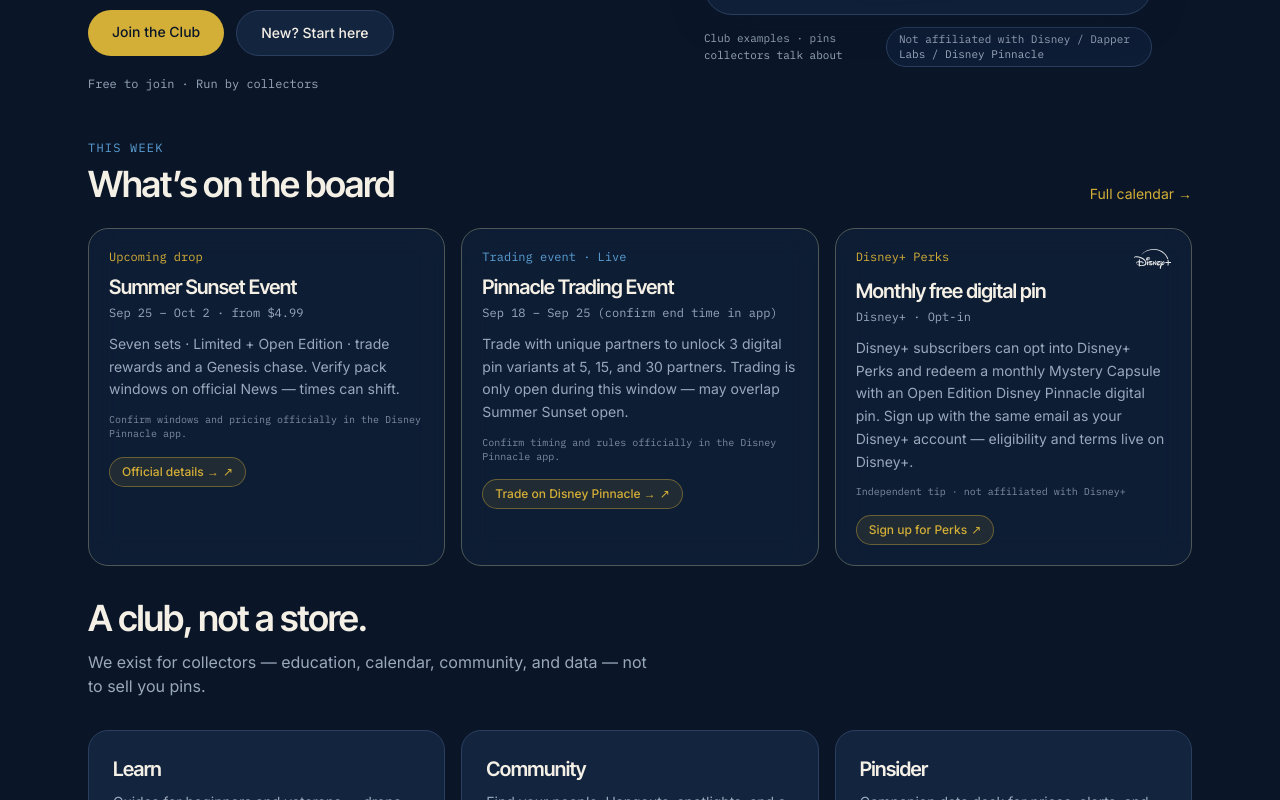
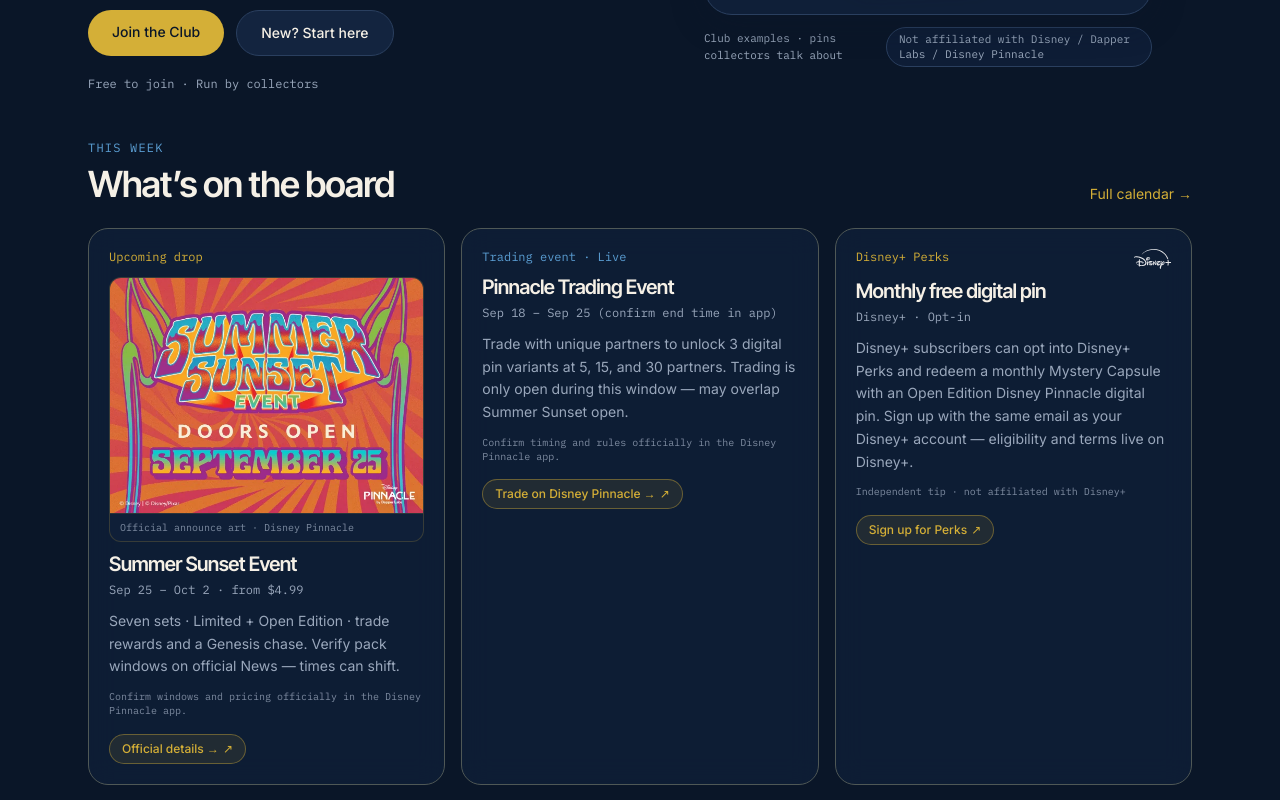
Before and after one commit to Pinsider411/digitalpinclub, a Next.js app: page / in a window 1280 px wide. Shown: the part 518-1318 px from the top of the page. Built offline with nearby package versions, Linux system fonts and the light colour scheme.

Commit message:
Preview: Summer Sunset with official announce art
Same text as no-art preview, plus announce hero (webp + png)
on homepage thisWeek card and calendar featured row. Optional
imageSrc/caption on cards; cite official Disney Pinnacle art.
Preview only — do not merge.

```diff
--- a/src/app/calendar/page.tsx
+++ b/src/app/calendar/page.tsx
@@ -54,6 +54,20 @@
           <ul className="space-y-3">
             {calendarEvents.map((event) => (
               <li key={event.id} className="card border-accent/30 p-5 sm:p-6">
+                <div className="flex flex-col gap-4 sm:flex-row sm:items-start">
+                  {event.imageSrc ? (
+                    <div className="w-full shrink-0 overflow-hidden rounded-xl border border-accent/20 bg-surface sm:w-36">
+                      {/* eslint-disable-next-line @next/next/no-img-element */}
+                      <img
+                        src={event.imageSrc}
+                        alt={event.imageAlt ?? event.title}
+                        width={600}
+                        height={450}
+                        className="aspect-[4/3] w-full object-cover"
+                      />
+                    </div>
+                  ) : null}
+                  <div className="min-w-0 flex-1">
                 <div className="flex flex-wrap items-center gap-2">
                   <span
                     className={`rounded-full border px-2.5 py-0.5 font-mono text-[11px] ${
@@ -92,6 +106,8 @@
                       {event.secondaryCta ?? "Source"} ↗
                     </a>
                   ) : null}
+                </div>
+                  </div>
                 </div>
               </li>
             ))}
--- a/src/app/page.tsx
+++ b/src/app/page.tsx
@@ -14,6 +14,10 @@
   body: string;
   href?: string;
   logoSrc?: string;
+  /** Optional hero thumb (event announce art) */
+  imageSrc?: string;
+  imageAlt?: string;
+  imageCaption?: string;
   cta?: string;
   note?: string;
   /** Live chip styling (text-live) */
@@ -25,6 +29,9 @@
     meta: "Sep 25 – Oct 2 · from $4.99",
     body: "Seven sets · Limited + Open Edition · trade rewards and a Genesis chase. Verify pack windows on official News — times can shift.",
     href: "https://disneypinnacle.com/news/summer-sunset-event",
+    imageSrc: "/events/summer-sunset/announce.webp",
+    imageAlt: "Summer Sunset Event official announce art",
+    imageCaption: "Official announce art · Disney Pinnacle",
     cta: "Official details →",
     note: "Confirm windows and pricing officially in the Disney Pinnacle app.",
   },
@@ -159,6 +166,23 @@
                   />
                 ) : null}
               </div>
+              {card.imageSrc ? (
+                <figure className="mt-3 overflow-hidden rounded-xl border border-accent/20 bg-surface">
+                  {/* eslint-disable-next-line @next/next/no-img-element */}
+                  <img
+                    src={card.imageSrc}
+                    alt={card.imageAlt ?? card.title}
+                    width={600}
+                    height={450}
+                    className="aspect-[4/3] w-full object-cover"
+                  />
+                  {card.imageCaption ? (
+                    <figcaption className="border-t border-accent/15 px-2.5 py-1.5 font-mono text-[10px] text-muted/80">
+                      {card.imageCaption}
+                    </figcaption>
+                  ) : null}
+                </figure>
+              ) : null}
               <h3 className="mt-2 font-display text-xl font-semibold text-text">
                 {card.title}
               </h3>
--- a/src/data/calendar-events.ts
+++ b/src/data/calendar-events.ts
@@ -11,6 +11,9 @@
   /** Optional secondary cite (e.g. official X announcement) */
   secondaryHref?: string;
   secondaryCta?: string;
+  /** Optional announce / hero thumb */
+  imageSrc?: string;
+  imageAlt?: string;
 };
 
 /**
@@ -28,6 +31,8 @@
       "Seven sets · packs from $4.99 · trade rewards · confirm windows officially",
     href: "https://disneypinnacle.com/news/summer-sunset-event",
     cta: "Official details →",
+    imageSrc: "/events/summer-sunset/announce.webp",
+    imageAlt: "Summer Sunset Event official announce art",
   },
   {
     id: "trading-event-sep-2026",
```
Also changed, not shown: public/events/summer-sunset/announce.png (added), public/events/summer-sunset/announce.webp (added).
